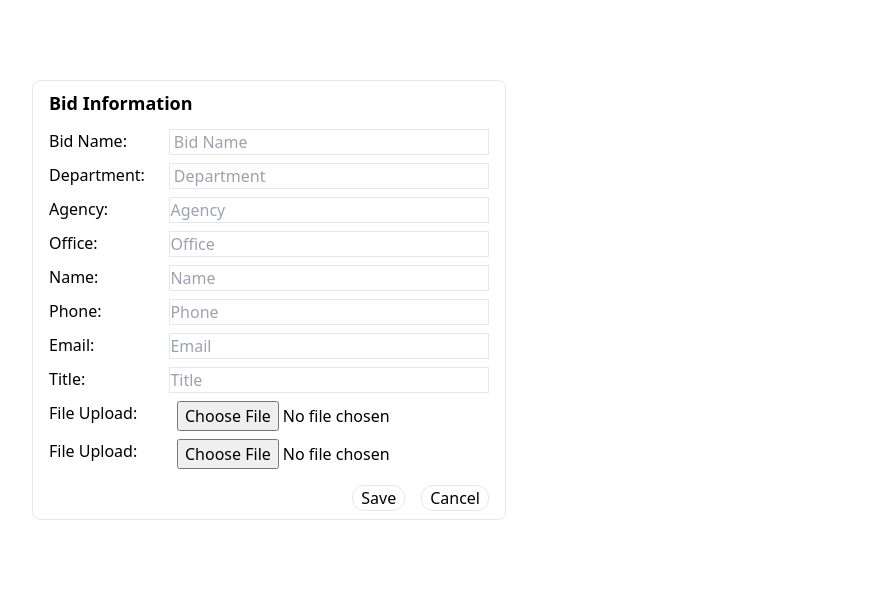
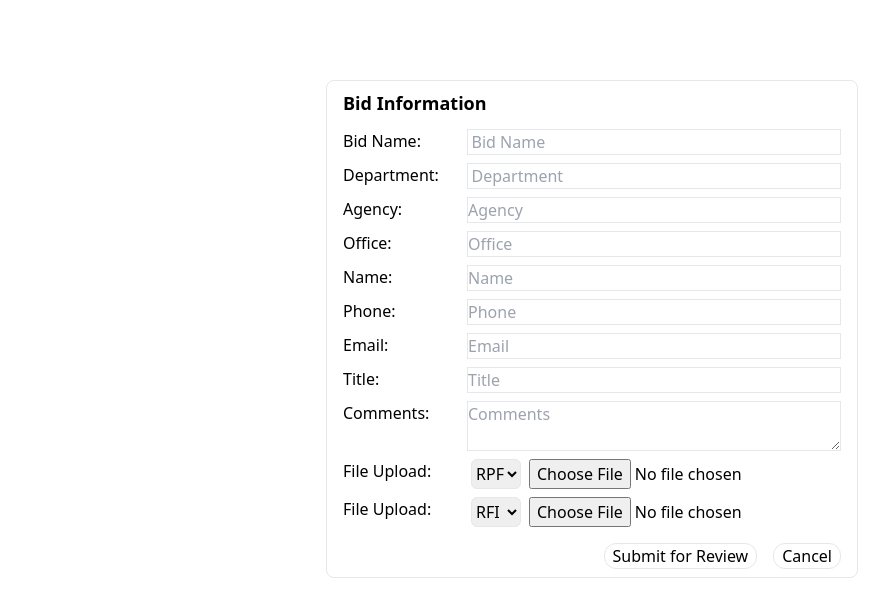
Before and after one commit to Akumello/crm-frontend, a website: page html/input.html in a window 1280 px wide. Shown: the whole page, without its empty margins (48-937 px from the left). Drawn offline with nearby package versions, Linux system fonts and the light colour scheme.

Commit message:
Redesigned index and added more options to bid upload center

```diff
--- a/html/input.html
+++ b/html/input.html
@@ -3,62 +3,70 @@
   <head>
     <meta charset="UTF-8">
     <meta name="viewport" content="width=device-width, initial-scale=1.0">
-    <script src="https://cdn.tailwindcss.com"></script>
+    <link rel="stylesheet" href="../css/style.css">
     <title>Bid Data Input</title>
   </head>
   <body>
-    <section class="m-auto">
-      <div class="w-fit m-20 border px-4 py-2 rounded-lg">
+    <form class="w-fit mx-auto mt-20 border px-4 py-2 rounded-lg">
       <h2 class="text-lg font-bold mb-3">Bid Information</h2>
       <div class="flex flex-row gap-4 mb-2">
-          <div class="text-md w-36">Bid Name:</div>
+        <label for="input-bid-name" class="text-md w-36">Bid Name:</label>
         <input type="text" id="input-bid-name" placeholder="Bid Name" class="input input-bordered w-full border px-1" />
       </div>
       <div class="flex flex-row gap-4 mb-2">
-          <div class="text-md w-36">Department:</div>
+        <label for="input-department" class="text-md w-36">Department:</label>
         <input type="text" id="input-department" placeholder="Department" class="input input-bordered w-full border px-1" />
       </div>
       <div class="flex flex-row gap-4 mb-2">
-          <div class="text-md w-36">Agency:</div>
+        <label for="input-agency" class="text-md w-36">Agency:</label>
         <input type="text" id="input-agency" placeholder="Agency" class="input input-bordered w-full border" />
       </div>
       <div class="flex flex-row gap-4 mb-2">
-          <div class="text-md w-36">Office:</div>
+        <label for="input-office" class="text-md w-36">Office:</label>
         <input type="text" id="input-office" placeholder="Office" class="input input-bordered w-full border" />
       </div>
       <div class="flex flex-row gap-4 mb-2">
-          <div class="text-md w-36">Name:</div>
+        <label for="input-name" class="text-md w-36">Name:</label>
         <input type="text" id="input-name" placeholder="Name" class="input input-bordered w-full border" />
       </div>
       <div class="flex flex-row gap-4 mb-2">
-          <div class="text-md w-36">Phone:</div>
+        <label for="input-phone" class="text-md w-36">Phone:</label>
         <input type="text" id="input-phone" placeholder="Phone" class="input input-bordered w-full border" />
       </div>
       <div class="flex flex-row gap-4 mb-2">
-          <div class="text-md w-36">Email:</div>
+        <label for="input-email" class="text-md w-36">Email:</label>
         <input type="text" id="input-email" placeholder="Email" class="input input-bordered w-full border" />
       </div>
       <div class="flex flex-row gap-4 mb-2">
-          <div class="text-md w-36">Title:</div>
+        <label for="input-title" class="text-md w-36">Title:</label>
         <input type="text" id="input-title" placeholder="Title" class="input input-bordered w-full border" />
       </div>
+      <div class="flex flex-row gap-4 mb-2">
+        <label for="input-title" class="text-md w-36">Comments:</label>
+        <textarea id="input-comments" placeholder="Comments" class="input input-bordered w-full border"></textarea>
+      </div>
       <div class="flex flex-row mb-2">
-          <div class="text-md w-32">File Upload:</div>
-          <input type="file" class="p-0"/>
+        <label for="file-rpf" class="text-md w-32">File Upload:</label>
+        <select class="select border rounded-md mr-2" id="upload-dropdown1">
+          <option>RPF</option>
+          <option>RFI</option>
+        </select>
+        <input id="file-rpf" type="file"/>
       </div>
       <div class="flex flex-row mb-4">
-          <div class="text-md w-32">File Upload:</div>
-          <input type="file" />
+        <label for="file-rfi" class="text-md w-32">File Upload:</label>
+        <select class="select border rounded-md mr-2" id="upload-dropdown2">
+          <option>RFI</option>
+          <option>RPF</option>
+        </select>
+        <input id="file-rfi" type="file" />
       </div>
       <div class="flex flex-row gap-4">
         <div class="grow"></div>
-          <button id="btn-save" class="border rounded-xl px-2 transition-colors hover:bg-blue-100 active:bg-transparent">Save</button>
+        <button id="btn-save" class="border rounded-xl px-2 transition-colors hover:bg-blue-100 active:bg-transparent">Submit for Review</button>
         <button class="border rounded-xl px-2 transition-colors hover:bg-blue-100 active:bg-transparent">Cancel</button>
       </div>
-      </div>
-
-    </section>
-
+    </form>
     <script src="../js/input.js"></script>
   </body>
 </html>
```
Also changed, not shown: html/index.html (+16 -15 lines), css/style.css, tailwind.config.js (line endings or trailing spaces). Lines whose indentation alone changed are shown as unchanged.
